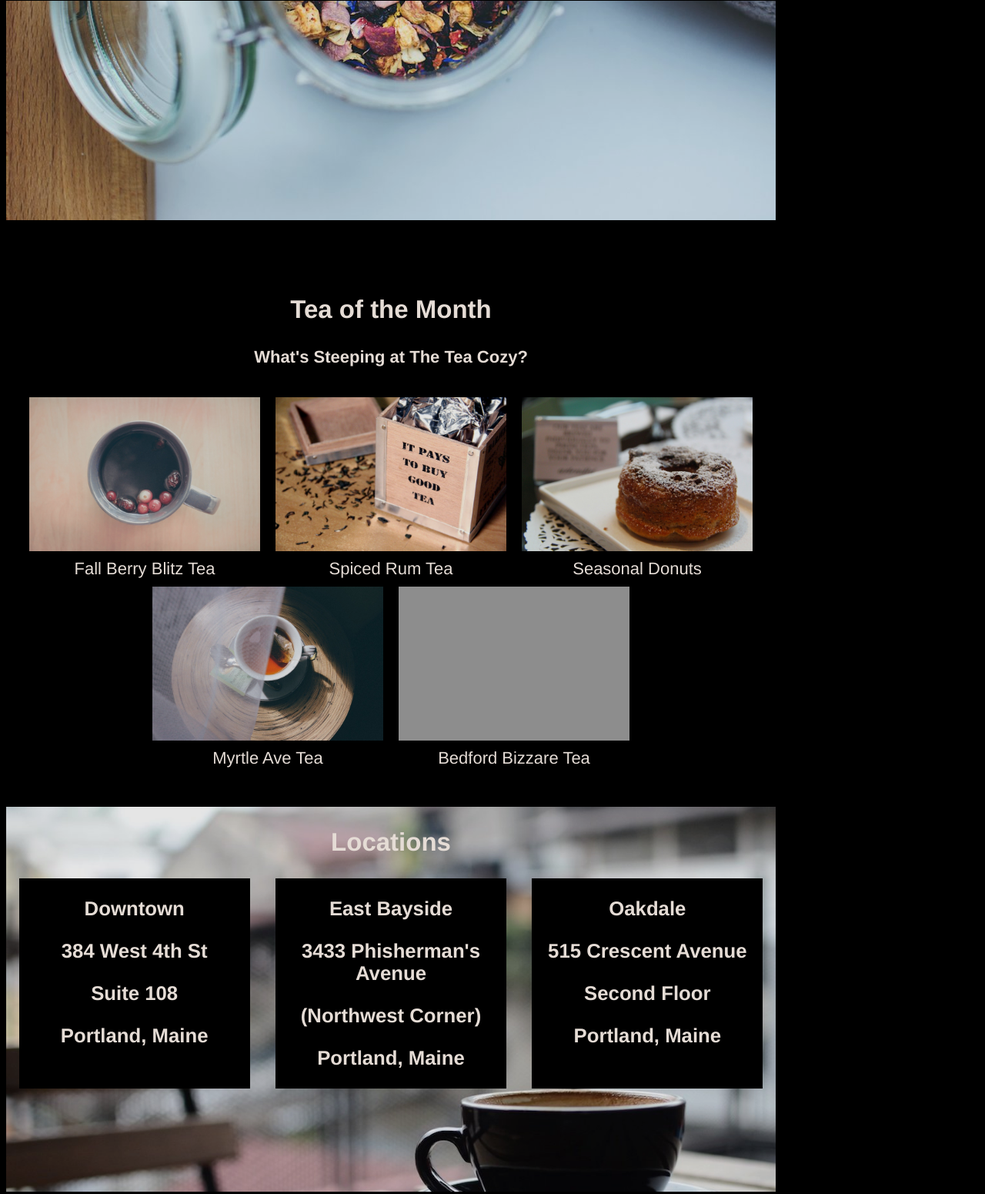
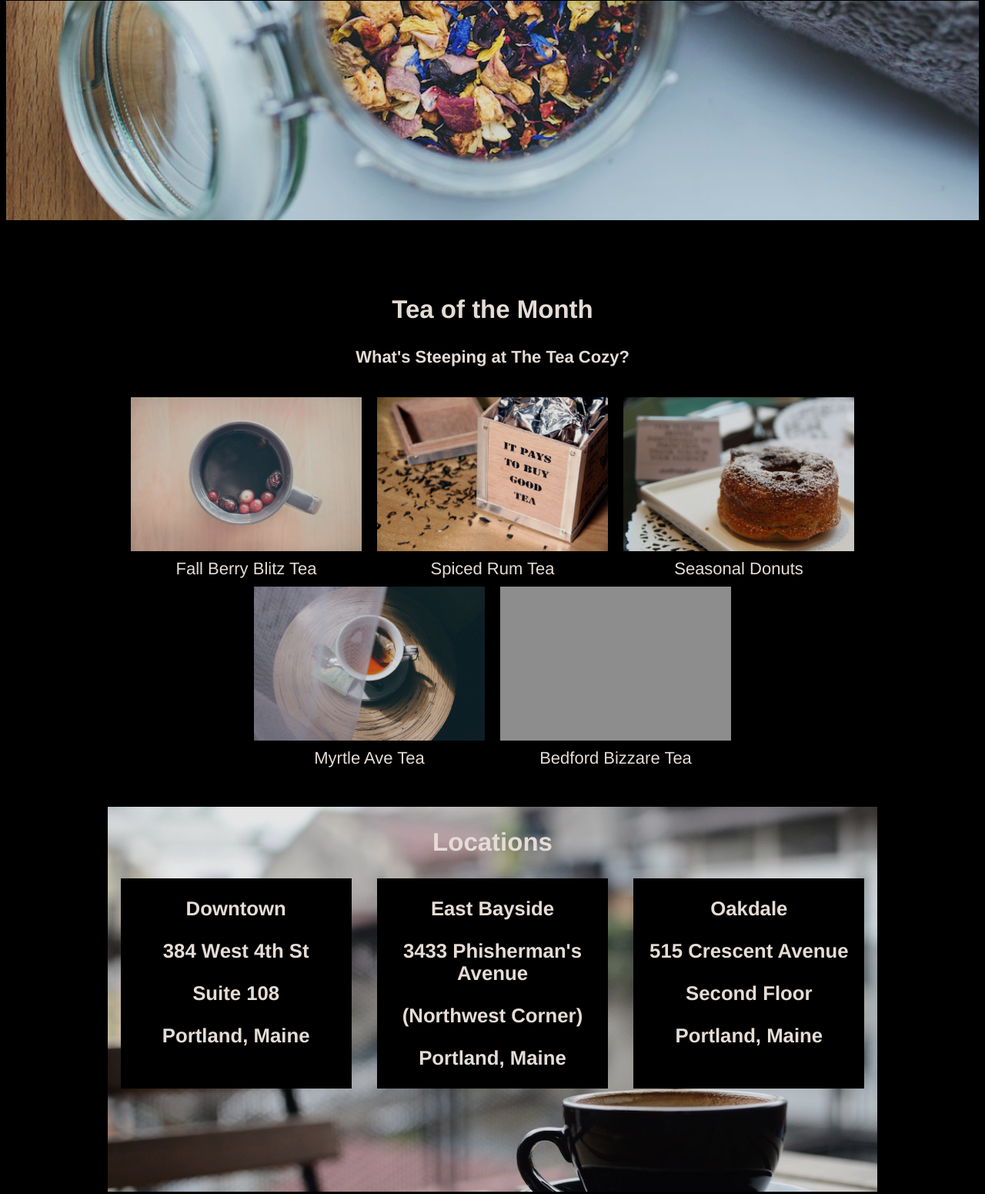
Before and after one commit to depthstar/layout-with-flexbox, a plain HTML site: page index.html in a window 1280 px wide. Shown: the part 422-1973 px from the top of the page at 77% size. Drawn offline with Linux system fonts and the light colour scheme; grey boxes are pictures that could not be loaded.

Commit message:
pretty close, probably 90ish percent.

```diff
--- a/index.html
+++ b/index.html
@@ -20,13 +20,13 @@
             </span>
         </nav>
     </header>
-    <div class="mission-background" href="#mission">
+    <div class="mission-background" id="mission">
         <div class="mission">
             <h2>Our Mission</h2>
             <h4>Handpicked, Artisanally Curated, Free Range, Sustainable, Small Batch, Fair Trade, Organic Tea</h4>
         </div>
     </div>
-    <div class="teaofmonth" href="#feature">
+    <div class="teaofmonth" id="feature">
         <h2>Tea of the Month</h2>
         <h4>What's Steeping at The Tea Cozy?</h4>
         <div class="tea-pics">
@@ -52,7 +52,7 @@
             </div>
         </div>
     </div>
-    <div class="locations-container">
+    <div class="locations-container" id="locations">
         <h2>Locations</h2>
         <div class="cards">
         <div class="loccard">
--- a/style.css
+++ b/style.css
@@ -30,7 +30,7 @@ body {
 
 .nav {
     justify-content: flex-end;
-    padding-right: 10px;
+    padding: 20px;
 }
 
 nav span a {
@@ -49,7 +49,7 @@ nav span a {
     width: 100%;
     flex-direction: column;
     justify-content: center;
-    width: 1000px;
+
 }
 
 .mission {
@@ -60,6 +60,9 @@ nav span a {
 
 .teaofmonth {
     padding-top: 70px;
+    justify-content: center;
+    margin-left: auto;
+    margin-right: auto;
 }
 
 .tea-pics {
@@ -67,6 +70,7 @@ nav span a {
     flex-wrap: wrap;
     width: 1000px;
     justify-content: center;
+
 }
 
 .teaofmonth {
@@ -93,6 +97,8 @@ nav span a {
     height: 500px;
     background-size: cover;
     flex-direction: column;
+    margin-left: auto;
+    margin-right: auto;
 }
 
 .cards {
```
